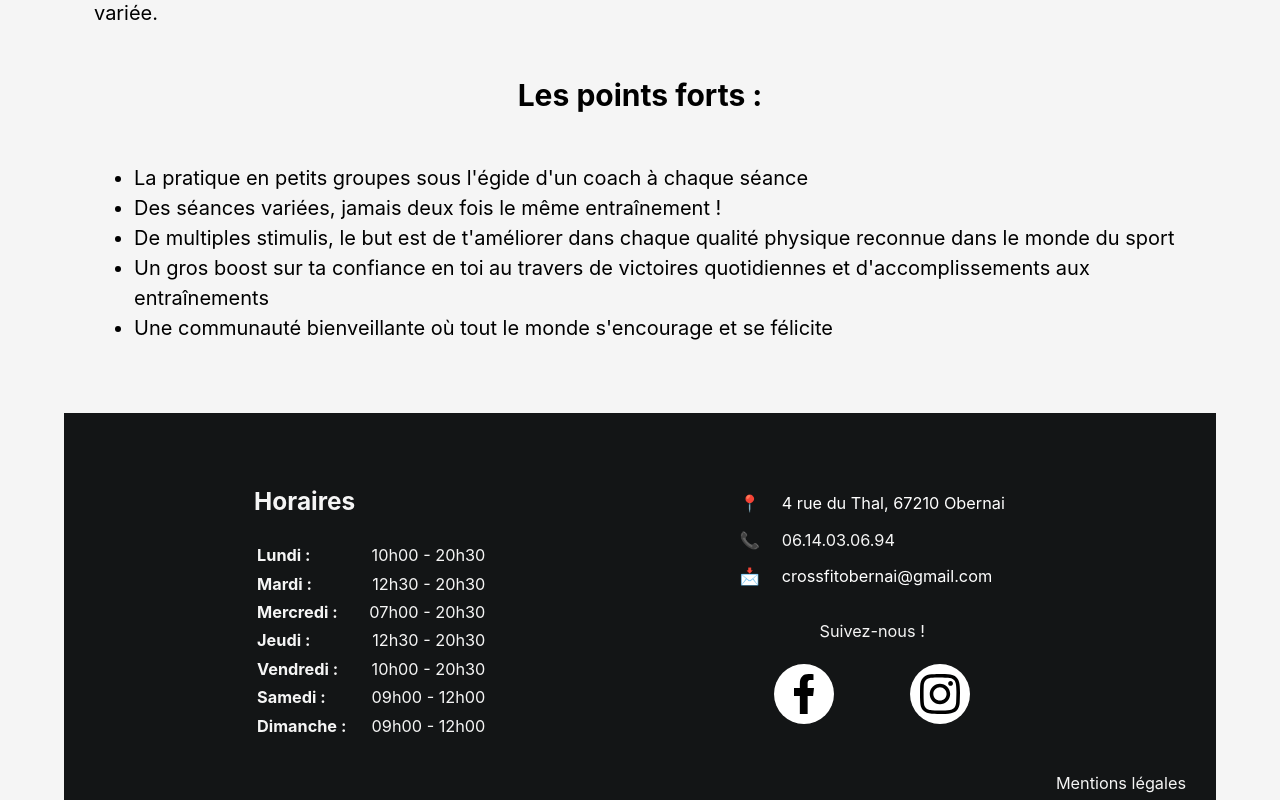
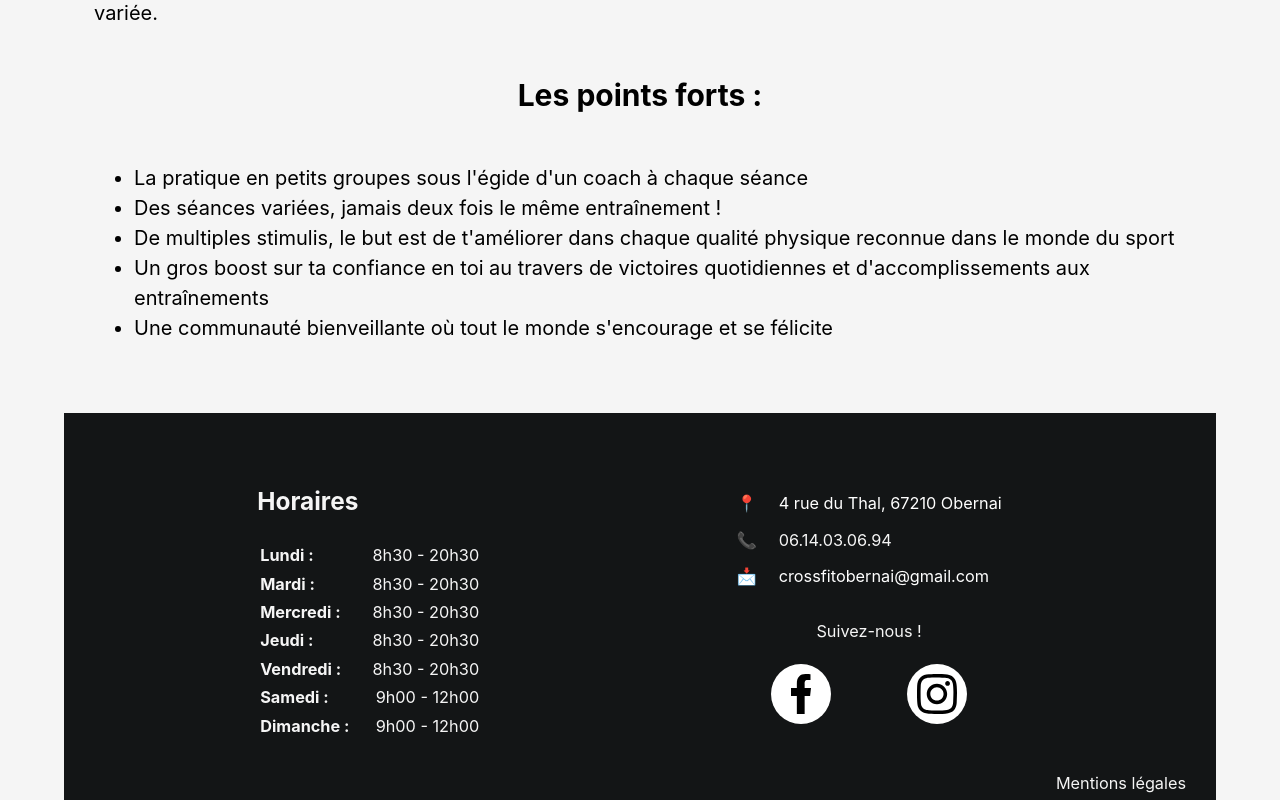
Before and after one commit to Crrux/cfo-docker, a React (Vite) app in the folder front/: page / in a window 1280 px wide. Shown: the part 2245-3045 px from the top of the page. Built offline with nearby package versions, Linux system fonts and the light colour scheme.

Commit message:
refactor: update opening hours in footer.jsx and adjust workspace settings

```diff
--- a/front/src/layout/footer/footer.jsx
+++ b/front/src/layout/footer/footer.jsx
@@ -22,33 +22,31 @@ function Footer() {
             <tbody>
               <tr>
                 <th scope="row">Lundi :</th>
-                <td>10h00 - 20h30</td>
+                <td>8h30 - 20h30</td>
               </tr>
               <tr>
                 <th scope="row">Mardi :</th>
-                <td>12h30 - 20h30</td>
+                <td>8h30 - 20h30</td>
               </tr>
               <tr>
                 <th scope="row">Mercredi :</th>
-                <td>07h00 - 20h30</td>
+                <td>8h30 - 20h30</td>
               </tr>
               <tr>
                 <th scope="row">Jeudi :</th>
-                <td>12h30 - 20h30</td>
+                <td>8h30 - 20h30</td>
               </tr>
               <tr>
                 <th scope="row">Vendredi :</th>
-                <td>10h00 - 20h30</td>
+                <td>8h30 - 20h30</td>
               </tr>
               <tr>
                 <th scope="row">Samedi :</th>
-                <td>09h00 - 12h00</td>
+                <td>9h00 - 12h00</td>
               </tr>
               <tr>
                 <th scope="row">Dimanche :</th>
-                <td>
-                  09h00 - 12h00
-                </td>
+                <td>9h00 - 12h00</td>
               </tr>
             </tbody>
           </table>
```
